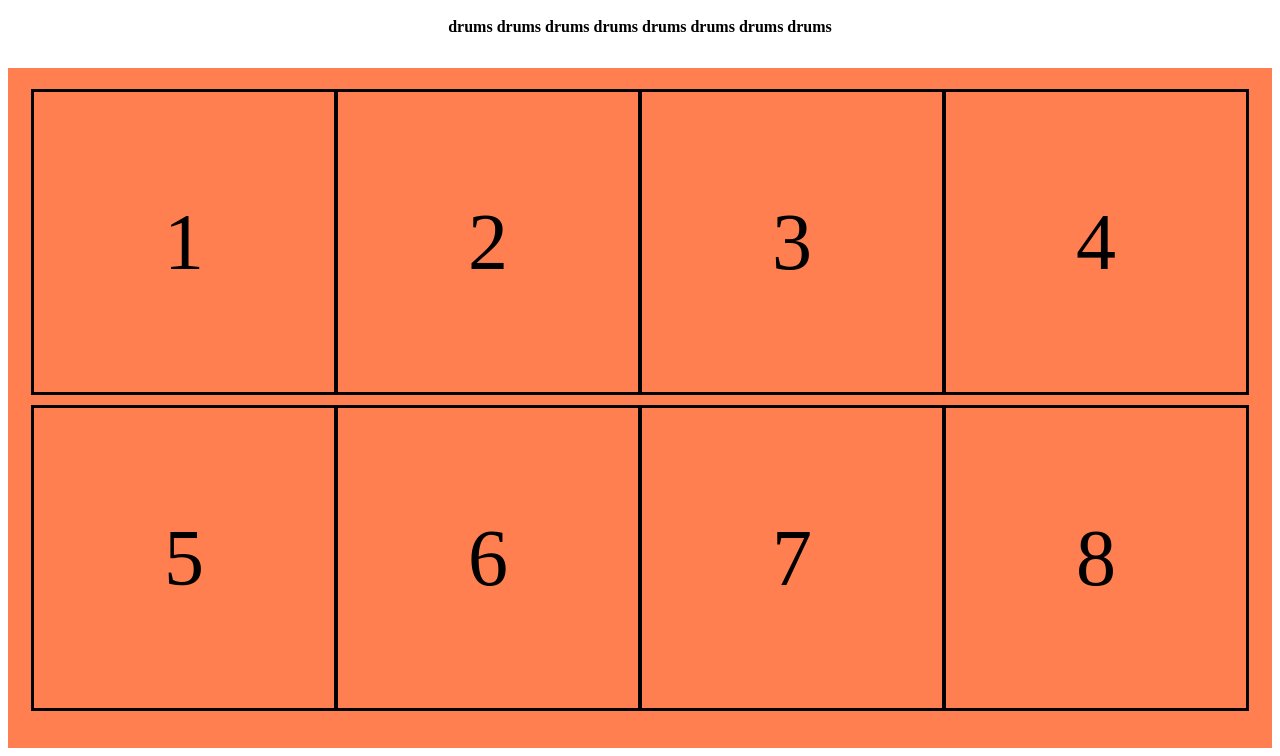
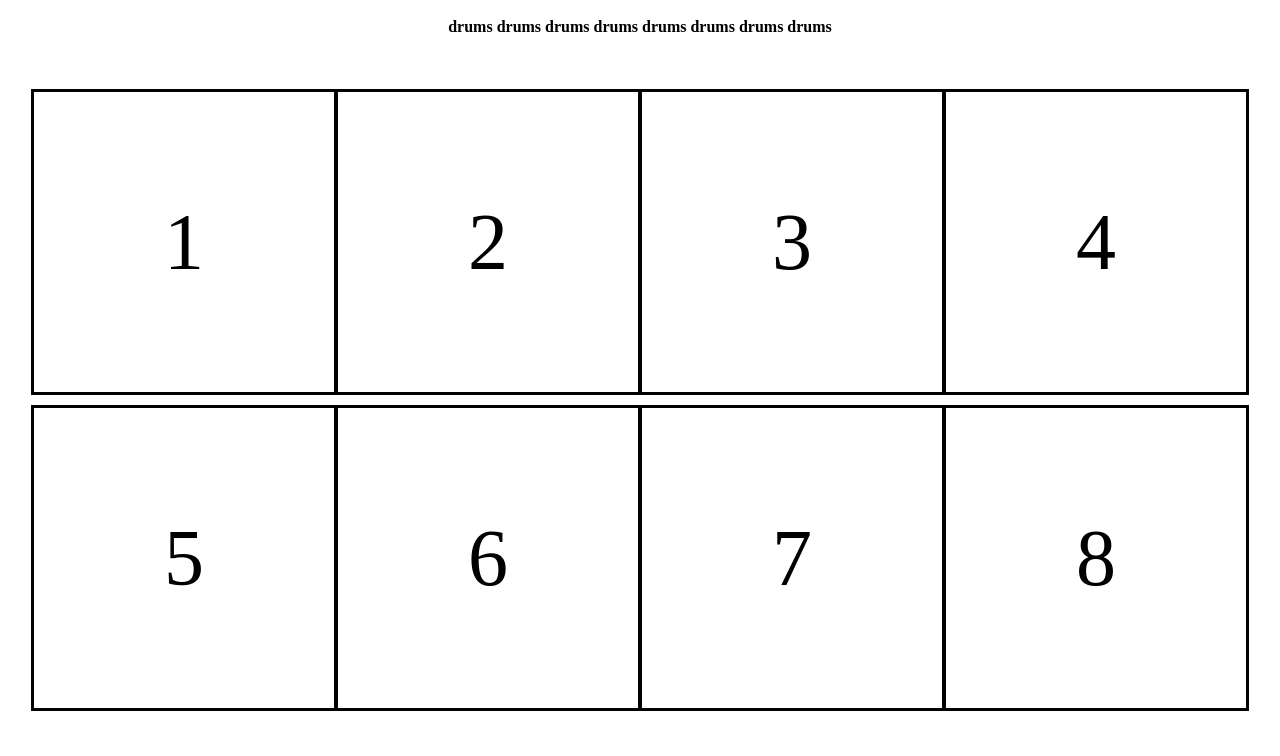
Before and after one commit to kcbelford/drum-machine, a plain HTML site: page index.html in a window 1280 px wide. Shown: the part 72-828 px from the top of the page. Drawn offline with nearby package versions, Linux system fonts and the light colour scheme.

Commit message:
bg color

```diff
--- a/styles/style.css
+++ b/styles/style.css
@@ -32,7 +32,7 @@ main {
   flex-wrap: wrap;
   justify-content: space-around;
   align-items: center;
-  background-color: coral;
+  background-color: white;
 }
 
 section {
```
